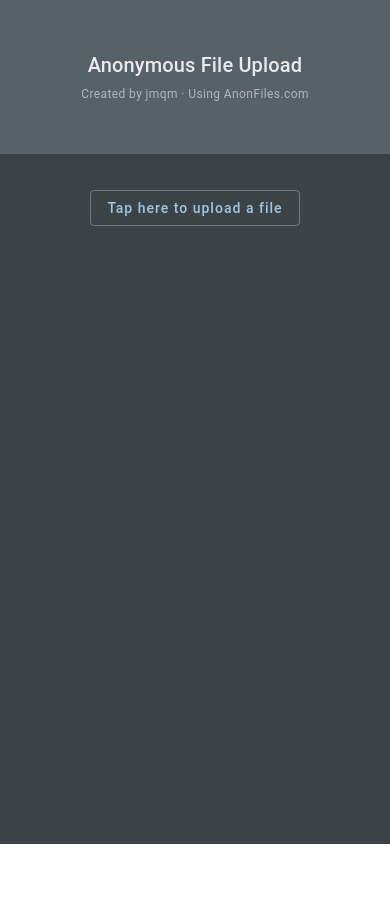
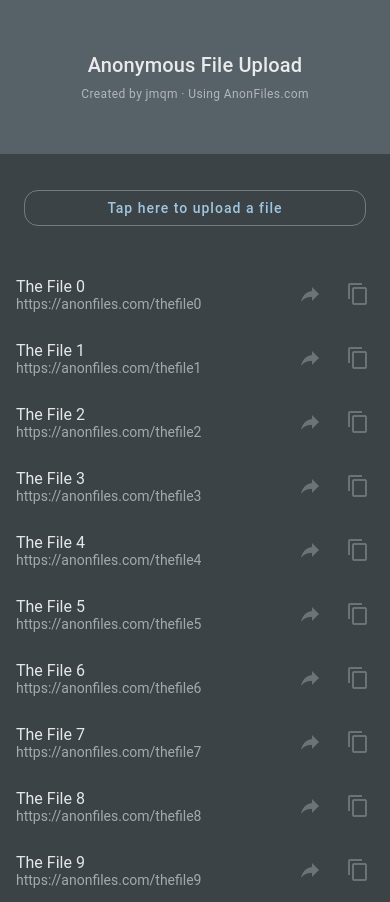
Before and after one commit to jmqm/Anonymous_File_Upload, a React Native app: screen / in a window 390 px wide. Before the commit the page ends 844 px from the top, so only its background shows below. Built offline with nearby package versions, Linux system fonts and the light colour scheme.

Commit message:
Initial layout complete, added temporary dummy data, some simple functionality added

```diff
--- a/package.json
+++ b/package.json
@@ -9,6 +9,7 @@
   },
   "dependencies": {
     "expo": "~44.0.0",
+    "expo-clipboard": "~2.1.0",
     "expo-document-picker": "~10.1.0",
     "expo-navigation-bar": "~1.1.1",
     "expo-status-bar": "~1.2.0",
--- a/src/App.tsx
+++ b/src/App.tsx
@@ -47,8 +47,7 @@ const styles = StyleSheet.create({
         backgroundColor: theme.colors.background2
     },
     bottom: {
-        flexGrow: 1,
-        marginVertical: 12
+        flexGrow: 1
     }
 });
 
--- a/src/components/Input.tsx
+++ b/src/components/Input.tsx
@@ -1,42 +1,80 @@
 import { useState } from "react";
 import { StyleSheet, View } from "react-native";
-import { Button, Caption } from "react-native-paper";
+import { Button } from "react-native-paper";
 import * as DocumentPicker from "expo-document-picker";
+import theme from "src/theme";
 
 const InputComponent = () => {
     const [file, setFile] = useState<DocumentPicker.DocumentResult>();
 
-    const uploadFile = async () => {
+    const clearFile = () => setFile(undefined);
+
+    const selectFile = async () => {
         const result = await DocumentPicker.getDocumentAsync({ copyToCacheDirectory: false });
 
         if (result.type === "success") {
-            setFile(result);
+            setFile(result)
         }
+    }
+
+    const uploadFile = async () => {
+        alert("upload button pressed.");
     }
 
     return (
         <View style={styles.root}>
+            {file && (
+                <Button
+                    style={styles.clear}
+                    mode="outlined"
+                    uppercase={false}
+                    onPress={clearFile}
+                    icon="close"
+                    compact={true}
+                >
+                </Button>
+            )}
+
             <Button
+                style={styles.select}
                 mode="outlined"
                 uppercase={false}
-                onPress={uploadFile}
+                onPress={selectFile}
             >
+                {/* TypeScript - Have to do '=== "success"' check or else linter complains like a baby. */}
                 {file?.type === "success" ? file.name : "Tap here to upload a file"}
             </Button>
 
-            <Caption style={styles.caption}>{file && "Tap again to change file"}</Caption>
+            {file && (
+                <Button
+                    style={styles.upload}
+                    mode="contained"
+                    uppercase={false}
+                    onPress={uploadFile}
+                    icon="upload"
+                    compact={true}
+                >
+                </Button>
+            )}
         </View>
     );
 };
 
 const styles = StyleSheet.create({
     root: {
-        flex: 1,
-        margin: 24,
+        marginVertical: 36,
+        marginHorizontal: 24,
+        flexDirection: "row",
         alignItems: "center"
     },
-    caption: {
-        marginTop: 8
+    clear: {
+        marginRight: theme.spacing
+    },
+    select: {
+        flex: 1
+    },
+    upload: {
+        marginLeft: theme.spacing
     }
 });
 
--- a/src/components/PastUploads.tsx
+++ b/src/components/PastUploads.tsx
@@ -1,11 +1,66 @@
-import { View } from "react-native"
+import React from "react";
+import { FlatList, View, StyleSheet, Share, Text } from "react-native"
+import { IconButton, List } from "react-native-paper";
+import TFileUpload from "src/types/TFileUpload";
+import * as Clipboard from "expo-clipboard";
 
 const PastUploadsComponent = () => {
+    const fileUploads: TFileUpload[] = [];
+    for (let index = 0; index < 10; index++) {
+        const fileUpload = {
+            filename: `The File ${index}`,
+            url: `https://anonfiles.com/thefile${index}`
+        } as TFileUpload;
+
+        fileUploads.push(fileUpload);
+    }
+
+    const renderItem = (_item: any) => {
+        const item = _item as TFileUpload;
+
+        const copy = () => Clipboard.setString(item.url);
+        const share = async () => await Share.share({ message: item.url })
+
+        const buttons = () => (
+            <View style={styles.buttons}>
+                <IconButton onPress={share} icon="share" />
+                <IconButton onPress={copy} icon="content-copy" />
+            </View>
+        )
+
+        return (
+            <List.Item
+                key={item.url}
+                title={item.filename}
+                description={item.url}
+                titleNumberOfLines={1}
+                descriptionNumberOfLines={1}
+                right={buttons}
+            />
+        )
+    }
+
     return (
-        <View>
-
+        <View style={styles.root}>
+            <FlatList
+                data={fileUploads}
+                keyExtractor={(item) => item.url}
+                renderItem={({ item }: any) => renderItem(item)}
+                overScrollMode="never"
+            />
         </View>
     )
 }
 
+const styles = StyleSheet.create({
+    root: {
+        flex: 1
+    },
+    buttons: {
+        flexDirection: "row",
+        alignSelf: "center",
+        opacity: 0.25
+    }
+});
+
 export default PastUploadsComponent;
--- a/src/theme.ts
+++ b/src/theme.ts
@@ -4,7 +4,8 @@ const theme: ReactNativePaper.Theme = {
     ...DarkTheme,
     dark: true,
 
-    roundness: 4,
+    roundness: 14,
+    spacing: 12,
 
     colors: {
         ...DarkTheme.colors,
@@ -23,9 +24,9 @@ declare global {
         }
 
         // Used in root of theme.
-        // interface Theme {
-        //     myOwnProperty: boolean;
-        // }
+        interface Theme {
+            spacing: number;
+        }
     }
 }
 
--- /dev/null
+++ b/src/types/TFileUpload.ts
@@ -0,0 +1,6 @@
+type TFileUpload = {
+    filename: string,
+    url: string
+}
+
+export default TFileUpload;
```
Also changed, not shown: 1 other file (tests, documents, lock files or other folders).
